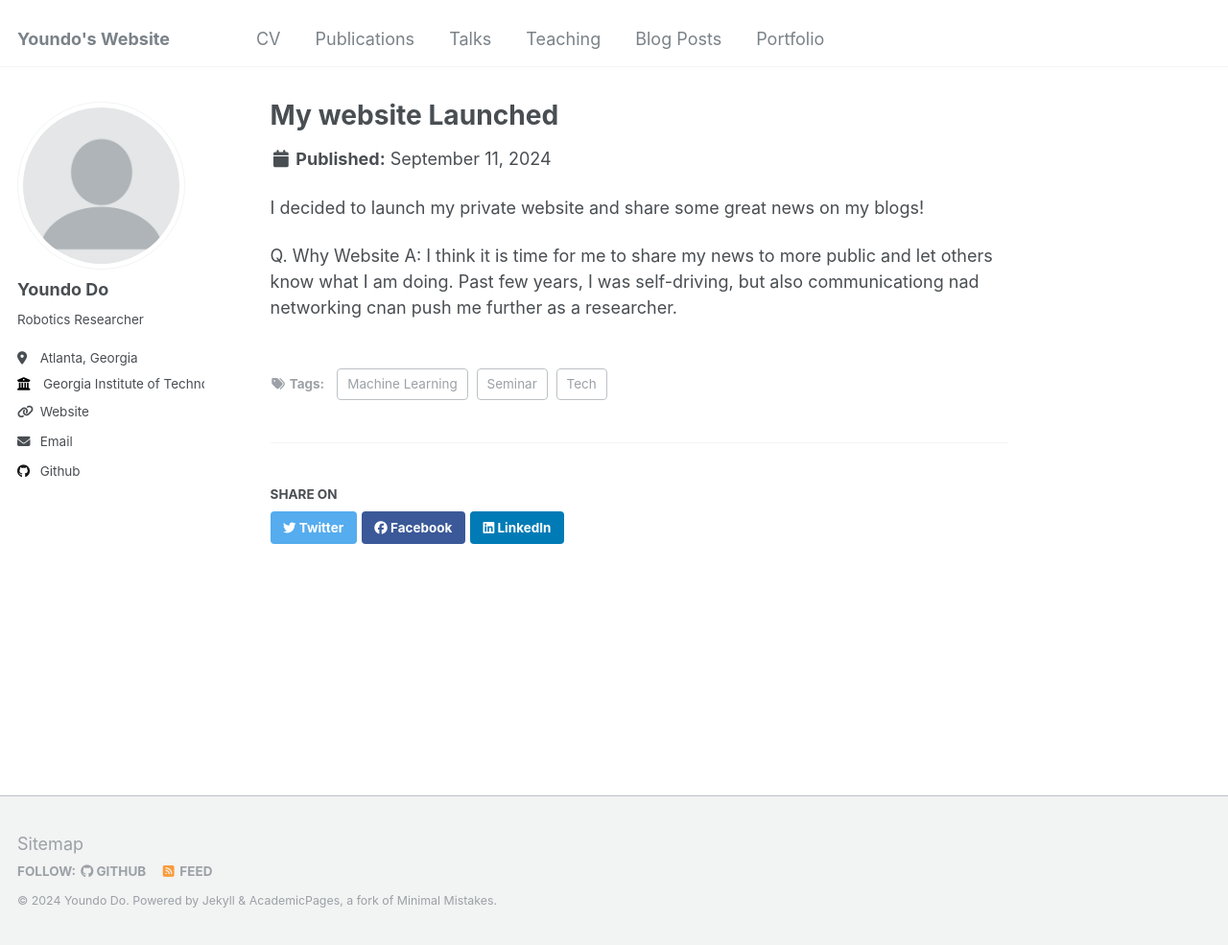
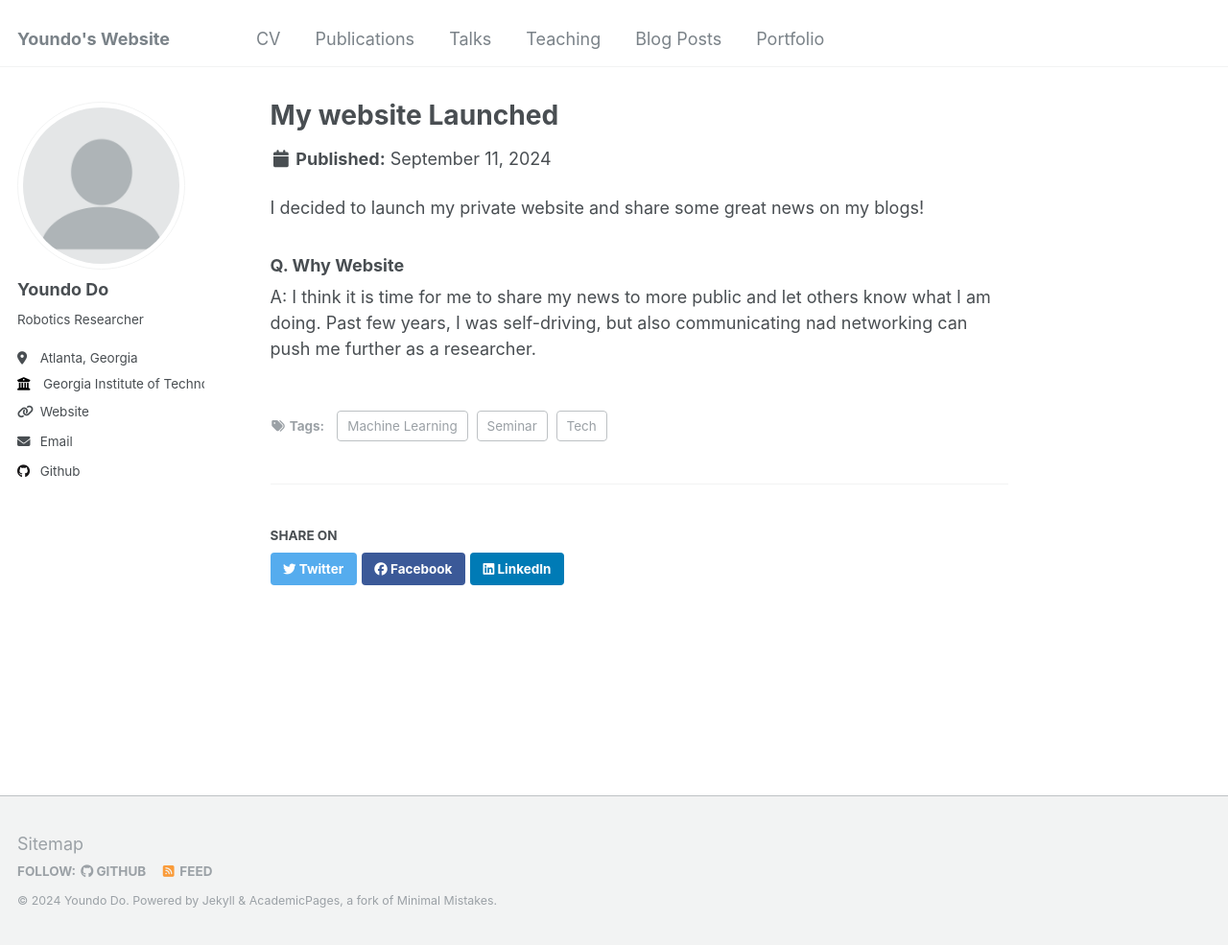
Before and after one commit to doyoundo/doyoundo.github.io, a Jekyll site: the page built from _posts/2024-09-11-My-website-Launched.md, in a window 1280 px wide and 985 px high. Shown: the whole window at 96% size. Built offline with Jekyll 4.4.1, drawn with Linux system fonts in a browser that asks for light colours.

Commit message:
Update 2024-09-11-My-website-Launched.md

```diff
--- a/_posts/2024-09-11-My-website-Launched.md
+++ b/_posts/2024-09-11-My-website-Launched.md
@@ -10,5 +10,7 @@ tags:
 
 I decided to launch my private website and share some great news on my blogs!
 
-Q. Why Website
-A: I think it is time for me to share my news to more public and let others know what I am doing. Past few years, I was self-driving, but also communicationg nad networking cnan push me further as a researcher.
+
+### Q. Why Website
+
+A: I think it is time for me to share my news to more public and let others know what I am doing. Past few years, I was self-driving, but also communicating nad networking can push me further as a researcher.
```
